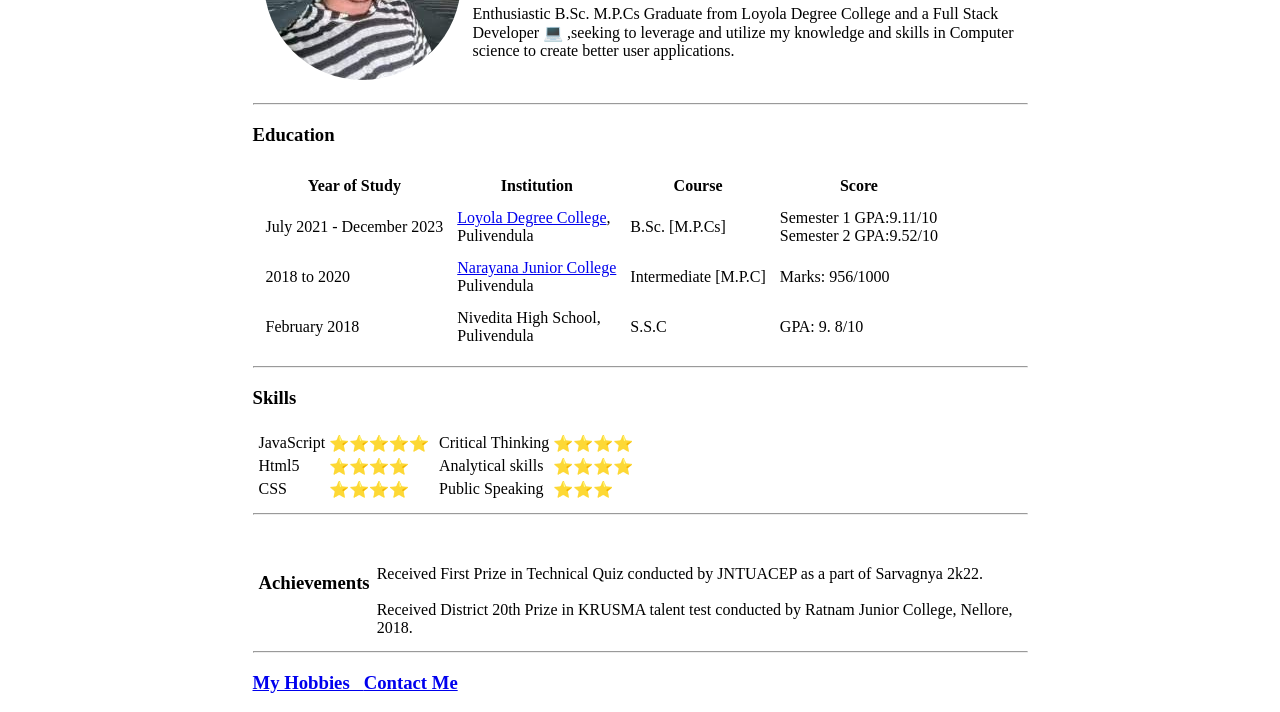
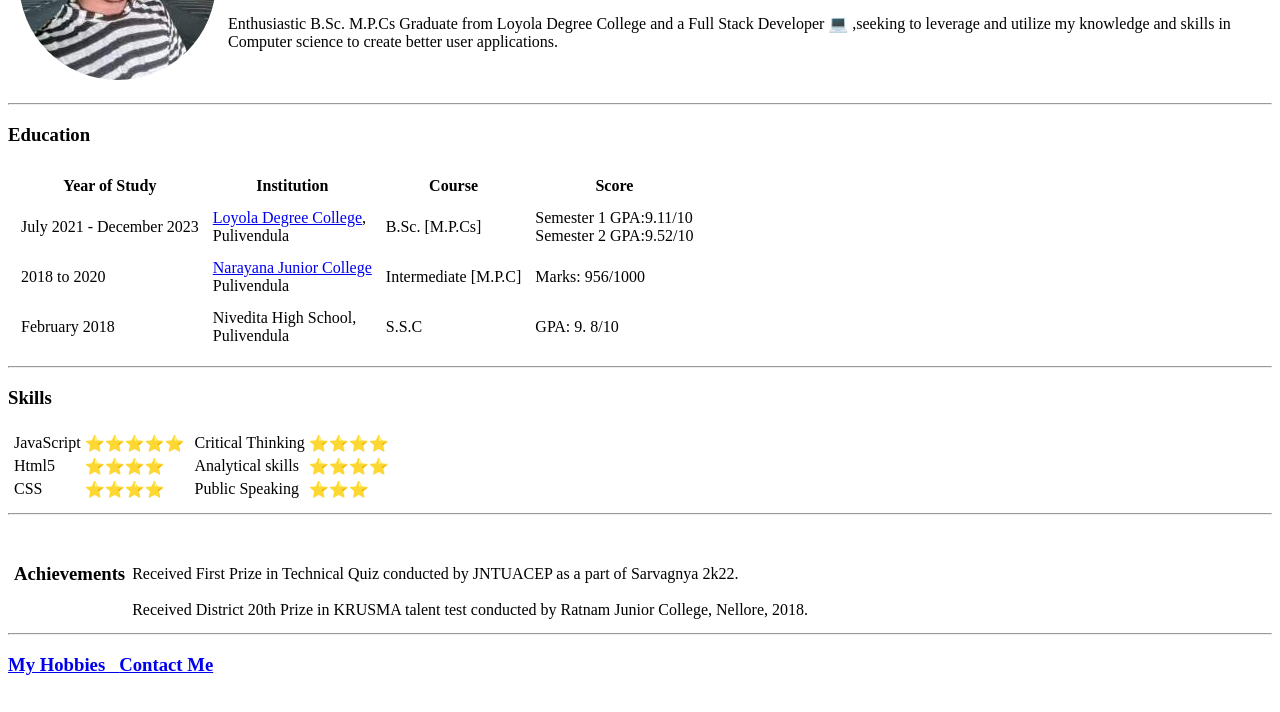
Before and after one commit to NakkaNithish27/Html-cv, a plain HTML site: page index.html in a window 1280 px wide. Shown: the part 136-848 px from the top of the page. Drawn offline with Linux system fonts and the light colour scheme.

Commit message:
Update index.html

```diff
--- a/index.html
+++ b/index.html
@@ -6,7 +6,7 @@
   <title>Nithish's Personal Site</title> <!-- title of the page -->
 </head>
 
-<body style="width: 775px;margin-left: auto;margin-right: auto;">
+<body>
   <table cellspacing='10'>
     <tr>
       <td><img src="Images/nithish-modified.png" alt="Nakka Nithish profile picture"></td>    <!-- alt text helps for search engine optimization & ranking of website -->
```
